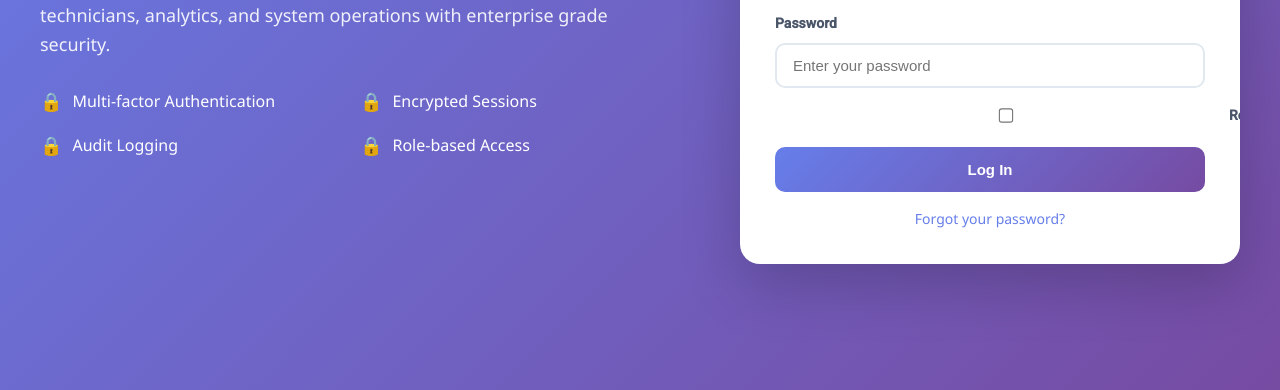
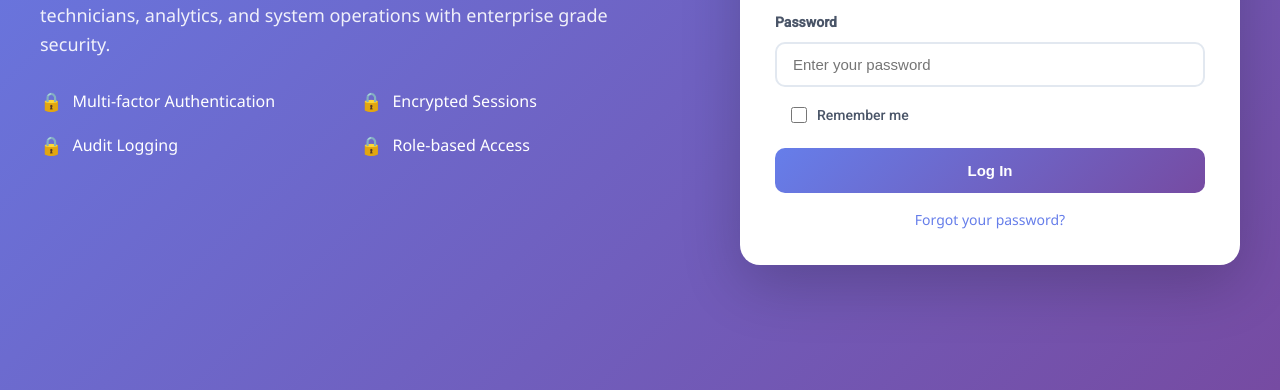
Before and after one commit to Vierathiaf/WebAdmin_MangoTango, a plain HTML site: page admin-login.html in a window 1280 px wide. Shown: the part 410-800 px from the top of the page. Drawn offline with Linux system fonts and the light colour scheme; no server answers.

Commit message:
✨ Improve Remember me checkbox styling and alignment
🎯 Enhanced Checkbox Features:
• Perfect alignment with input field content (16px padding)
• Modern accent-color styling for better visual appeal
• Proper flex properties for consistent layout
• Better spacing between checkbox and text (10px gap)
• Consistent font weight and sizing

🔧 Technical Improvements:
• Removed unnecessary transform scale
• Added flex-shrink: 0 to prevent compression
• Clean, modern checkbox appearance
• Better cursor interaction

Perfect checkbox styling achieved! ☑️

```diff
--- a/admin-login.html
+++ b/admin-login.html
@@ -167,27 +167,28 @@
     .remember-container {
       display: flex;
       align-items: center;
-      gap: 8px;
-      white-space: nowrap;
+      gap: 10px;
       margin-bottom: 25px;
-      justify-content: flex-start;
+      padding-left: 16px;
       width: 100%;
-      padding-left: 16px;
     }
 
-    .remember-container input {
-      transform: scale(1.1);
+    .remember-container input[type="checkbox"] {
+      width: 16px;
+      height: 16px;
+      margin: 0;
       cursor: pointer;
-      margin: 0;
+      accent-color: #667eea;
       flex-shrink: 0;
     }
 
     .remember-container label {
-      cursor: pointer;
       font-size: 14px;
       color: #4a5568;
       margin: 0;
       line-height: 1;
+      cursor: pointer;
+      font-weight: 500;
     }
 
 
```
